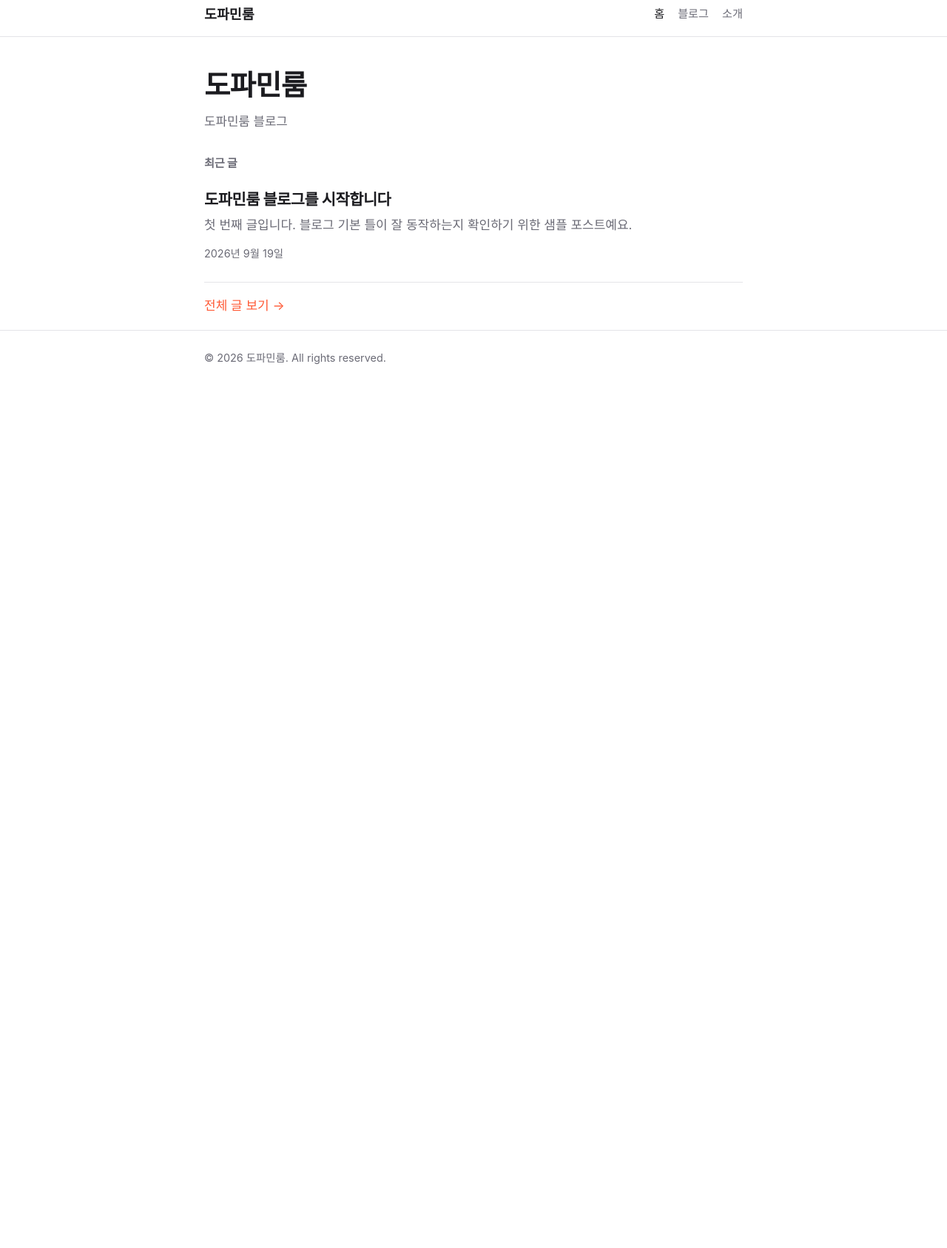
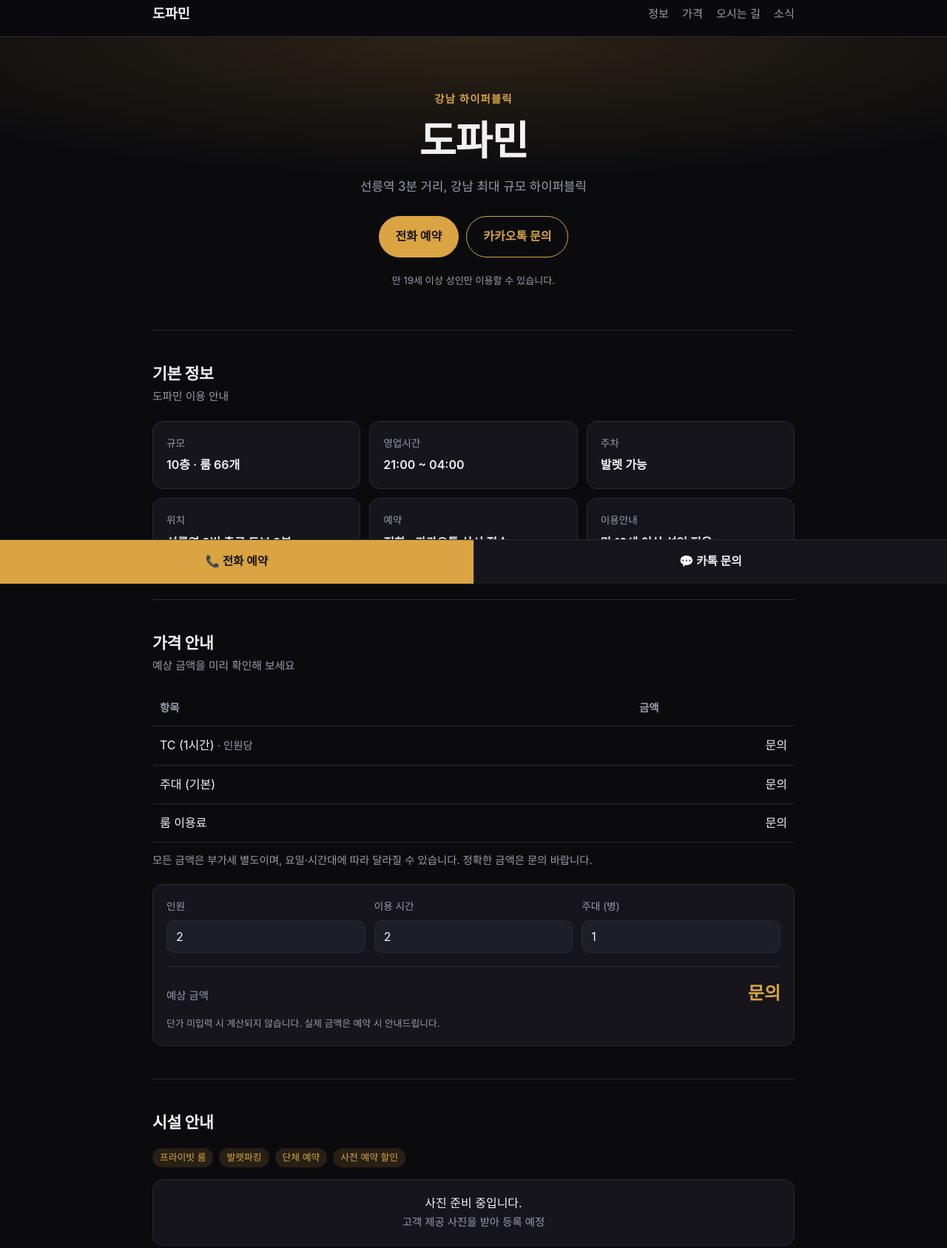
Before and after one commit to byoungguk/dopaminroom, an Astro site: page / in a window 1280 px wide. Shown: the part 11-1698 px from the top of the page at 74% size. Before the commit the page ends 800 px from the top, so only its background shows below. Built offline with nearby package versions, Linux system fonts and the light colour scheme; Astro itself is replaced by a stand-in of ours; a web font is replaced by a local one.

Commit message:
참고 사이트 기반으로 업소 정보 랜딩 페이지로 개편
- 다크/골드 테마, 히어로 + 기본정보 + 가격표 + 가격 계산기 + 시설/갤러리 + 오시는 길
- 하단 고정 전화·카톡 문의 바, 19세 이상 안내
- 업소 정보는 src/venue.ts 한 곳에서 관리 (현재 값은 임시)
- 블로그는 공지·소식 섹션으로 유지

Co-Authored-By: Claude Opus 5 (1M context) <noreply@anthropic.com>

```diff
--- /dev/null
+++ b/src/components/ContactBar.astro
@@ -0,0 +1,32 @@
+---
+import { VENUE } from '../venue';
+---
+
+<div class="bar">
+  <a class="call" href={`tel:${VENUE.phone.replace(/-/g, '')}`}>📞 전화 예약</a>
+  <a class="kakao" href={VENUE.kakao} target="_blank" rel="noopener">💬 카톡 문의</a>
+</div>
+
+<style>
+  .bar {
+    position: fixed;
+    left: 0;
+    right: 0;
+    bottom: 0;
+    z-index: 20;
+    display: grid;
+    grid-template-columns: 1fr 1fr;
+    gap: 1px;
+    background: var(--border);
+    border-top: 1px solid var(--border);
+  }
+  .bar a {
+    padding: 16px 8px;
+    text-align: center;
+    font-weight: 700;
+    font-size: 0.98rem;
+  }
+  .bar a:hover { text-decoration: none; }
+  .call { background: var(--accent); color: #1a1206; }
+  .kakao { background: var(--surface); color: var(--text); }
+</style>
--- /dev/null
+++ b/src/components/Gallery.astro
@@ -0,0 +1,25 @@
+---
+// TODO: public/images/ 에 실제 사진을 넣고 아래 배열을 교체하세요.
+const photos: { src: string; alt: string }[] = [];
+---
+
+{photos.length > 0 ? (
+  <div class="grid">
+    {photos.map((photo) => <img src={photo.src} alt={photo.alt} loading="lazy" />)}
+  </div>
+) : (
+  <div class="card empty">
+    <p>사진 준비 중입니다.</p>
+    <p class="muted">고객 제공 사진을 받아 등록 예정</p>
+  </div>
+)}
+
+<style>
+  .grid {
+    display: grid;
+    grid-template-columns: repeat(auto-fill, minmax(200px, 1fr));
+    gap: 10px;
+  }
+  .empty { text-align: center; }
+  .empty p { margin: 0; }
+</style>
--- /dev/null
+++ b/src/components/Hero.astro
@@ -0,0 +1,37 @@
+---
+import { VENUE } from '../venue';
+---
+
+<section class="hero">
+  <div class="container">
+    <p class="eyebrow">{VENUE.category}</p>
+    <h1>{VENUE.name}</h1>
+    <p class="tagline">{VENUE.tagline}</p>
+    <div class="actions">
+      <a class="btn" href={`tel:${VENUE.phone.replace(/-/g, '')}`}>전화 예약</a>
+      <a class="btn ghost" href={VENUE.kakao} target="_blank" rel="noopener">카카오톡 문의</a>
+    </div>
+    <p class="notice">만 19세 이상 성인만 이용할 수 있습니다.</p>
+  </div>
+</section>
+
+<style>
+  .hero {
+    padding: 72px 0 56px;
+    background:
+      radial-gradient(120% 80% at 50% 0%, rgba(217, 164, 65, 0.16), transparent 60%),
+      var(--bg);
+    text-align: center;
+  }
+  .eyebrow {
+    margin: 0 0 8px;
+    color: var(--accent);
+    font-size: 0.9rem;
+    font-weight: 600;
+    letter-spacing: 0.08em;
+  }
+  h1 { margin: 0 0 10px; font-size: clamp(2.4rem, 9vw, 3.4rem); }
+  .tagline { margin: 0 0 26px; color: var(--muted); font-size: 1.05rem; }
+  .actions { display: flex; gap: 10px; justify-content: center; flex-wrap: wrap; }
+  .notice { margin: 20px 0 0; font-size: 0.82rem; color: var(--muted); }
+</style>
--- /dev/null
+++ b/src/components/InfoGrid.astro
@@ -0,0 +1,22 @@
+---
+import { VENUE } from '../venue';
+---
+
+<div class="grid">
+  {VENUE.info.map((row) => (
+    <div class="card">
+      <p class="label">{row.label}</p>
+      <p class="value">{row.value}</p>
+    </div>
+  ))}
+</div>
+
+<style>
+  .grid {
+    display: grid;
+    grid-template-columns: repeat(auto-fill, minmax(220px, 1fr));
+    gap: 12px;
+  }
+  .label { margin: 0 0 4px; color: var(--muted); font-size: 0.85rem; }
+  .value { margin: 0; font-weight: 600; }
+</style>
--- /dev/null
+++ b/src/components/PriceCalculator.astro
@@ -0,0 +1,86 @@
+---
+import { CALC } from '../venue';
+---
+
+<div class="card calc" data-calc={JSON.stringify(CALC)}>
+  <div class="fields">
+    <label>
+      인원
+      <input type="number" id="calc-people" value="2" min="1" max="30" />
+    </label>
+    <label>
+      이용 시간
+      <input type="number" id="calc-hours" value="2" min="1" max="12" />
+    </label>
+    <label>
+      주대 (병)
+      <input type="number" id="calc-bottles" value="1" min="0" max="30" />
+    </label>
+  </div>
+  <div class="result">
+    <span>예상 금액</span>
+    <strong id="calc-total">-</strong>
+  </div>
+  <p class="muted">단가 미입력 시 계산되지 않습니다. 실제 금액은 예약 시 안내드립니다.</p>
+</div>
+
+<script>
+  const root = document.querySelector<HTMLElement>('.calc');
+  if (root) {
+    const rates = JSON.parse(root.dataset.calc ?? '{}');
+    const el = (id: string) => document.getElementById(id) as HTMLInputElement | null;
+    const total = document.getElementById('calc-total');
+    const num = (input: HTMLInputElement | null) => Math.max(0, Number(input?.value) || 0);
+
+    const update = () => {
+      if (!total) return;
+      const hasRates = rates.tcPerHour > 0 || rates.bottlePrice > 0 || rates.roomFee > 0;
+      if (!hasRates) {
+        total.textContent = '문의';
+        return;
+      }
+      const subtotal =
+        num(el('calc-people')) * num(el('calc-hours')) * rates.tcPerHour +
+        num(el('calc-bottles')) * rates.bottlePrice +
+        rates.roomFee;
+      const withService = subtotal * (1 + (rates.serviceRate ?? 0));
+      const final = Math.round(withService * (1 + (rates.vatRate ?? 0)));
+      total.textContent = `${final.toLocaleString('ko-KR')}원`;
+    };
+
+    ['calc-people', 'calc-hours', 'calc-bottles'].forEach((id) =>
+      el(id)?.addEventListener('input', update)
+    );
+    update();
+  }
+</script>
+
+<style>
+  .fields {
+    display: grid;
+    grid-template-columns: repeat(auto-fit, minmax(120px, 1fr));
+    gap: 12px;
+  }
+  label { display: flex; flex-direction: column; gap: 6px; font-size: 0.85rem; color: var(--muted); }
+  input {
+    background: var(--surface-2);
+    border: 1px solid var(--border);
+    border-radius: 10px;
+    padding: 11px 12px;
+    color: var(--text);
+    font-size: 1rem;
+    font-family: inherit;
+  }
+  input:focus { outline: 2px solid var(--accent); outline-offset: 1px; }
+  .result {
+    display: flex;
+    align-items: baseline;
+    justify-content: space-between;
+    margin-top: 18px;
+    padding-top: 16px;
+    border-top: 1px solid var(--border);
+  }
+  .result span { color: var(--muted); font-size: 0.9rem; }
+  .result strong { font-size: 1.5rem; color: var(--accent); }
+  .calc p { margin: 10px 0 0; font-size: 0.8rem; }
+</style>
--- /dev/null
+++ b/src/components/PriceTable.astro
@@ -0,0 +1,24 @@
+---
+import { VENUE } from '../venue';
+
+const format = (n: number) => (n > 0 ? `${n.toLocaleString('ko-KR')}원` : '문의');
+---
+
+<table>
+  <thead>
+    <tr><th>항목</th><th class="num">금액</th></tr>
+  </thead>
+  <tbody>
+    {VENUE.prices.map((row) => (
+      <tr>
+        <td>{row.item}{row.note && <span class="muted"> · {row.note}</span>}</td>
+        <td class="num">{format(row.price)}</td>
+      </tr>
+    ))}
+  </tbody>
+</table>
+<p class="muted note">{VENUE.priceNote}</p>
+
+<style>
+  .note { margin: 12px 0 0; }
+</style>
--- a/src/consts.ts
+++ b/src/consts.ts
@@ -1,8 +1,9 @@
 // 사이트 전역 설정: 이름·설명이 확정되면 여기만 바꾸면 됩니다.
-export const SITE_TITLE = '도파민룸';
-export const SITE_DESCRIPTION = '도파민룸 블로그';
+export const SITE_TITLE = '도파민';
+export const SITE_DESCRIPTION = '강남 하이퍼블릭 도파민 · 선릉역 3분';
 export const NAV_LINKS = [
-  { href: '/', label: '홈' },
-  { href: '/blog/', label: '블로그' },
-  { href: '/about/', label: '소개' },
+  { href: '/#info', label: '정보' },
+  { href: '/#price', label: '가격' },
+  { href: '/#location', label: '오시는 길' },
+  { href: '/blog/', label: '소식' },
 ];
--- a/src/layouts/BaseLayout.astro
+++ b/src/layouts/BaseLayout.astro
@@ -2,13 +2,16 @@
 import BaseHead from '../components/BaseHead.astro';
 import Header from '../components/Header.astro';
 import Footer from '../components/Footer.astro';
+import ContactBar from '../components/ContactBar.astro';
 
 interface Props {
   title?: string;
   description?: string;
+  /** 랜딩처럼 섹션이 화면 전체 폭을 쓰는 페이지 */
+  wide?: boolean;
 }
 
-const { title, description } = Astro.props;
+const { title, description, wide = false } = Astro.props;
 ---
 
 <!doctype html>
@@ -18,9 +21,21 @@ const { title, description } = Astro.props;
   </head>
   <body>
     <Header />
-    <main class="container">
-      <slot />
-    </main>
+    {wide ? (
+      <main>
+        <slot />
+      </main>
+    ) : (
+      <main class="container">
+        <slot />
+      </main>
+    )}
     <Footer />
+    <ContactBar />
   </body>
 </html>
+
+<style is:global>
+  main { padding-bottom: 40px; }
+  main.container { padding-top: 40px; }
+</style>
--- a/src/pages/blog/index.astro
+++ b/src/pages/blog/index.astro
@@ -7,9 +7,9 @@ import { withBase } from '../../url';
 const posts = await getPublishedPosts();
 ---
 
-<BaseLayout title="블로그" description="도파민룸의 모든 글">
-  <h1>블로그</h1>
-  <p class="muted">총 {posts.length}개의 글</p>
+<BaseLayout title="공지 · 소식" description="도파민 공지사항과 소식">
+  <h1>공지 · 소식</h1>
+  <p class="muted">총 {posts.length}개</p>
   {posts.map((post) => (
     <PostCard
       href={withBase(`/blog/${post.id}/`)}
--- a/src/pages/index.astro
+++ b/src/pages/index.astro
@@ -1,22 +1,70 @@
 ---
 import BaseLayout from '../layouts/BaseLayout.astro';
+import Hero from '../components/Hero.astro';
+import InfoGrid from '../components/InfoGrid.astro';
+import PriceTable from '../components/PriceTable.astro';
+import PriceCalculator from '../components/PriceCalculator.astro';
+import Gallery from '../components/Gallery.astro';
 import PostCard from '../components/PostCard.astro';
-import { SITE_TITLE, SITE_DESCRIPTION } from '../consts';
+import { VENUE } from '../venue';
 import { getPublishedPosts } from '../posts';
 import { withBase } from '../url';
 
-const recent = (await getPublishedPosts()).slice(0, 5);
+const recent = (await getPublishedPosts()).slice(0, 3);
+const mapUrl = `https://map.naver.com/p/search/${encodeURIComponent(VENUE.mapQuery)}`;
 ---
 
-<BaseLayout>
-  <section class="hero">
-    <h1>{SITE_TITLE}</h1>
-    <p class="muted">{SITE_DESCRIPTION}</p>
+<BaseLayout description={`${VENUE.category} ${VENUE.name} · ${VENUE.tagline}`} wide>
+  <Hero />
+
+  <div class="container">
+    <section class="section" id="info">
+      <div class="section-head">
+        <h2>기본 정보</h2>
+        <p>{VENUE.name} 이용 안내</p>
+      </div>
+      <InfoGrid />
     </section>
 
-  <section>
-    <h2 class="section-title">최근 글</h2>
-    {recent.length === 0 && <p class="muted">아직 글이 없습니다.</p>}
+    <section class="section" id="price">
+      <div class="section-head">
+        <h2>가격 안내</h2>
+        <p>예상 금액을 미리 확인해 보세요</p>
+      </div>
+      <PriceTable />
+      <div class="calc-wrap">
+        <PriceCalculator />
+      </div>
+    </section>
+
+    <section class="section" id="facility">
+      <div class="section-head">
+        <h2>시설 안내</h2>
+      </div>
+      <ul class="chips">
+        {VENUE.facilities.map((item) => <li class="tag">{item}</li>)}
+      </ul>
+      <div class="gallery-wrap">
+        <Gallery />
+      </div>
+    </section>
+
+    <section class="section" id="location">
+      <div class="section-head">
+        <h2>오시는 길</h2>
+      </div>
+      <div class="card">
+        <p class="addr">{VENUE.address}</p>
+        <p class="muted">{VENUE.addressDetail} · 영업시간 {VENUE.hours}</p>
+        <p><a href={mapUrl} target="_blank" rel="noopener">네이버 지도에서 보기 →</a></p>
+      </div>
+    </section>
+
+    {recent.length > 0 && (
+      <section class="section" id="news">
+        <div class="section-head">
+          <h2>공지 · 소식</h2>
+        </div>
         {recent.map((post) => (
           <PostCard
             href={withBase(`/blog/${post.id}/`)}
@@ -25,18 +73,17 @@ const recent = (await getPublishedPosts()).slice(0, 5);
             pubDate={post.data.pubDate}
           />
         ))}
-    <p><a href={withBase("/blog/")}>전체 글 보기 →</a></p>
+        <p><a href={withBase('/blog/')}>전체 보기 →</a></p>
       </section>
+    )}
+  </div>
 </BaseLayout>
 
 <style>
-  .hero { padding: 40px 0 32px; }
-  .hero h1 { margin: 0 0 8px; font-size: 2.4rem; }
-  .hero p { margin: 0; font-size: 1.05rem; }
-  .section-title {
-    margin: 0;
-    font-size: 0.95rem;
-    color: var(--muted);
-    font-weight: 600;
-  }
+  .calc-wrap { margin-top: 20px; }
+  .gallery-wrap { margin-top: 16px; }
+  .chips { display: flex; flex-wrap: wrap; gap: 8px; list-style: none; margin: 0; padding: 0; }
+  .chips li { margin: 0; }
+  .addr { margin: 0 0 4px; font-weight: 600; font-size: 1.05rem; }
+  .card p:last-child { margin-bottom: 0; }
 </style>
--- a/src/styles/global.css
+++ b/src/styles/global.css
@@ -1,45 +1,38 @@
-/* 디자인 방향이 정해지면 아래 색상 변수만 바꾸면 전체 톤이 바뀝니다. */
+/* 유흥 업소 톤: 다크 기본 + 골드 포인트. 색만 바꾸면 전체 톤이 바뀝니다. */
 :root {
-  --bg: #ffffff;
-  --surface: #f6f6f7;
-  --text: #1b1b1f;
-  --muted: #6b6b76;
-  --border: #e4e4e8;
-  --accent: #ff5a36;
-  --max-width: 760px;
-  --radius: 12px;
+  --bg: #0b0b0e;
+  --surface: #15151b;
+  --surface-2: #1e1e26;
+  --text: #f2f2f5;
+  --muted: #9b9bab;
+  --border: #2a2a34;
+  --accent: #d9a441;
+  --accent-soft: rgba(217, 164, 65, 0.14);
+  --max-width: 900px;
+  --radius: 14px;
   --font: 'Pretendard Variable', Pretendard, -apple-system, BlinkMacSystemFont, system-ui, sans-serif;
-}
-
-@media (prefers-color-scheme: dark) {
-  :root {
-    --bg: #121214;
-    --surface: #1c1c20;
-    --text: #ececf1;
-    --muted: #9a9aa6;
-    --border: #2c2c33;
-  }
 }
 
 *, *::before, *::after { box-sizing: border-box; }
 
-html { -webkit-text-size-adjust: 100%; }
+html { -webkit-text-size-adjust: 100%; scroll-behavior: smooth; }
 
 body {
   margin: 0;
   background: var(--bg);
   color: var(--text);
   font-family: var(--font);
-  font-size: 17px;
-  line-height: 1.75;
+  font-size: 16px;
+  line-height: 1.7;
   word-break: keep-all;
   overflow-wrap: break-word;
+  padding-bottom: 72px; /* 하단 고정 문의바 */
 }
 
 a { color: var(--accent); text-decoration: none; }
 a:hover { text-decoration: underline; }
 
-img { max-width: 100%; height: auto; border-radius: var(--radius); }
+img { max-width: 100%; height: auto; border-radius: var(--radius); display: block; }
 
 .container {
   width: 100%;
@@ -48,14 +41,44 @@ img { max-width: 100%; height: auto; border-radius: var(--radius); }
   padding: 0 16px;
 }
 
-main { padding: 40px 0 80px; }
-
 h1, h2, h3 { line-height: 1.35; letter-spacing: -0.02em; }
 
 .muted { color: var(--muted); font-size: 0.9rem; }
 
+.section { padding: 44px 0; border-top: 1px solid var(--border); }
+.section-head { margin-bottom: 20px; }
+.section-head h2 { margin: 0 0 4px; font-size: 1.35rem; }
+.section-head p { margin: 0; color: var(--muted); font-size: 0.92rem; }
+
+.card {
+  background: var(--surface);
+  border: 1px solid var(--border);
+  border-radius: var(--radius);
+  padding: 18px;
+}
+
+.btn {
+  display: inline-flex;
+  align-items: center;
+  justify-content: center;
+  gap: 6px;
+  padding: 13px 22px;
+  border-radius: 999px;
+  font-weight: 700;
+  font-size: 1rem;
+  border: 1px solid var(--accent);
+  background: var(--accent);
+  color: #1a1206;
+}
+.btn:hover { text-decoration: none; filter: brightness(1.08); }
+.btn.ghost { background: transparent; color: var(--accent); }
+
+table { width: 100%; border-collapse: collapse; }
+th, td { padding: 12px 10px; border-bottom: 1px solid var(--border); text-align: left; }
+th { color: var(--muted); font-weight: 600; font-size: 0.9rem; }
+td.num { text-align: right; font-variant-numeric: tabular-nums; }
+
 /* 글 본문 */
-.prose h2 { margin-top: 2.2em; }
 .prose blockquote {
   margin: 1.5em 0;
   padding: 0.2em 1em;
@@ -63,17 +86,8 @@ h1, h2, h3 { line-height: 1.35; letter-spacing: -0.02em; }
   background: var(--surface);
   border-radius: 0 var(--radius) var(--radius) 0;
 }
-.prose code {
-  background: var(--surface);
-  padding: 0.15em 0.4em;
-  border-radius: 6px;
-  font-size: 0.9em;
-}
-.prose pre {
-  padding: 1em;
-  border-radius: var(--radius);
-  overflow-x: auto;
-}
+.prose code { background: var(--surface); padding: 0.15em 0.4em; border-radius: 6px; font-size: 0.9em; }
+.prose pre { padding: 1em; border-radius: var(--radius); overflow-x: auto; }
 .prose pre code { background: none; padding: 0; }
 
 .tag {
@@ -81,7 +95,7 @@ h1, h2, h3 { line-height: 1.35; letter-spacing: -0.02em; }
   padding: 2px 10px;
   margin-right: 6px;
   border-radius: 999px;
-  background: var(--surface);
-  color: var(--muted);
+  background: var(--accent-soft);
+  color: var(--accent);
   font-size: 0.8rem;
 }
--- /dev/null
+++ b/src/venue.ts
@@ -0,0 +1,37 @@
+// ⚠️ 고객 확인 필요: 아래 값은 전부 임시(placeholder)입니다. 실제 정보로 교체하세요.
+export const VENUE = {
+  name: '도파민',
+  category: '강남 하이퍼블릭',
+  tagline: '선릉역 3분 거리, 강남 최대 규모 하이퍼블릭',
+  phone: '010-0000-0000', // TODO
+  kakao: 'https://open.kakao.com/', // TODO
+  address: '서울특별시 강남구 선릉로92길 38', // TODO 확인
+  addressDetail: '선릉역 도보 3분',
+  mapQuery: '서울 강남구 선릉로92길 38',
+  hours: '21:00 ~ 04:00',
+  info: [
+    { label: '규모', value: '10층 · 룸 66개' },
+    { label: '영업시간', value: '21:00 ~ 04:00' },
+    { label: '주차', value: '발렛 가능' },
+    { label: '위치', value: '선릉역 3번 출구 도보 3분' },
+    { label: '예약', value: '전화 · 카카오톡 상시 접수' },
+    { label: '이용안내', value: '만 19세 이상 성인 전용' },
+  ],
+  // 가격: 반드시 실제 금액으로 교체 (표기 금액은 부가세 별도 여부까지 명확히)
+  prices: [
+    { item: 'TC (1시간)', price: 0, note: '인원당' },
+    { item: '주대 (기본)', price: 0, note: '' },
+    { item: '룸 이용료', price: 0, note: '' },
+  ],
+  priceNote: '모든 금액은 부가세 별도이며, 요일·시간대에 따라 달라질 수 있습니다. 정확한 금액은 문의 바랍니다.',
+  facilities: ['프라이빗 룸', '발렛파킹', '단체 예약', '사전 예약 할인'],
+};
+
+// 가격 계산기 기본값 (고객 확인 후 실제 단가로 교체)
+export const CALC = {
+  tcPerHour: 0,
+  bottlePrice: 0,
+  roomFee: 0,
+  serviceRate: 0, // 예: 0.1 = 10%
+  vatRate: 0.1,
+};
```
Also changed, not shown: src/pages/about.astro (+5 -3 lines). Lines whose indentation alone changed are shown as unchanged.
